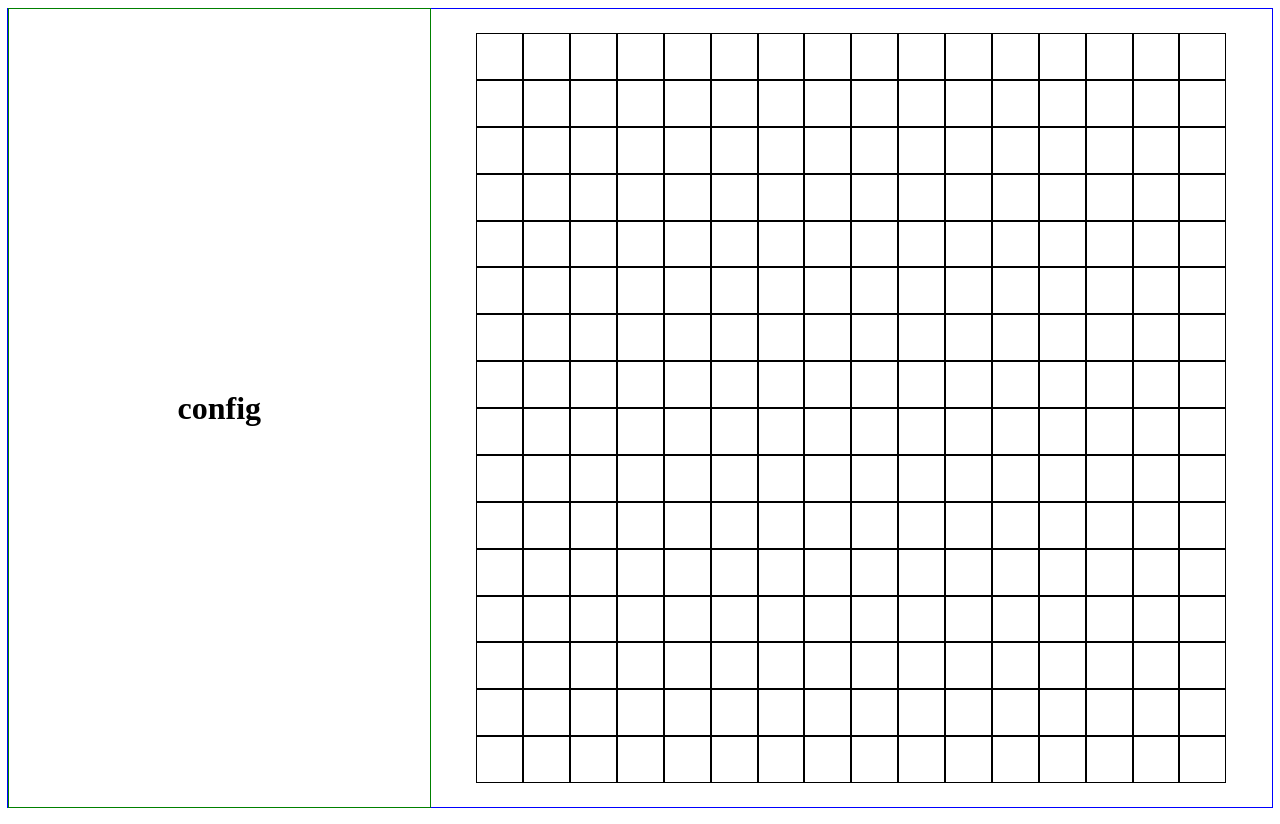
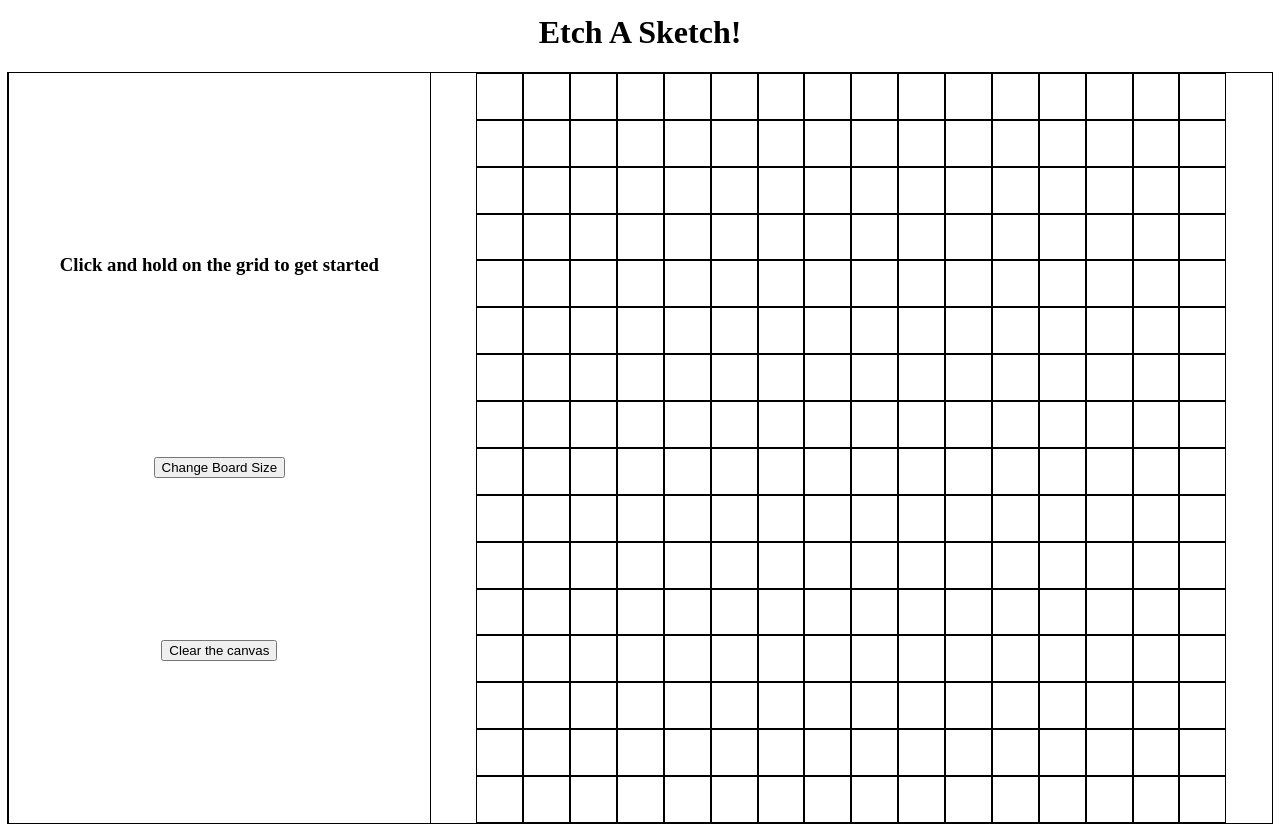
Before and after one commit to joshuahayesVCU/Etch-A-Sketch, a plain HTML site: page index.html in a window 1280 px wide. Drawn offline with Linux system fonts and the light colour scheme.

Commit message:
1.0 Finishing touches

```diff
--- a/index.html
+++ b/index.html
@@ -9,9 +9,12 @@
 </head>
 <body>
     <div class="container">
+        <h1> Etch A Sketch! </h1>
         <div class="game-container">
             <div class="config">
-                <h1> config </h1>
+                <h3> Click and hold on the grid to get started </h3>
+                <button onclick="newGrid()">Change Board Size</button>
+                <button onclick="clearCanvas()">Clear the canvas</button>
             </div>
             <div class="etch-a-sketch-container">
                 <div class="etch-a-sketch"></div>
--- a/javascript.js
+++ b/javascript.js
@@ -1,18 +1,25 @@
 
+// Global variable decleration
+var canvasSize = 16;
+paintingEnabled = false;
+
+function createCanvas(gridSize) {
     var container = document.querySelector(".etch-a-sketch");
 
-const GRID_SIZE = 16;
+    paintingEnabled = false;
+    container.innerHTML = "";
+
     var canvasSize = container.offsetHeight;
     console.log(canvasSize);
 
-for (let i = 0; i < GRID_SIZE * GRID_SIZE; i++) {
+    for (let i = 0; i < gridSize * gridSize; i++) {
         var newDiv = document.createElement("div");
 
         newDiv.className = "sketch-item";
         newDiv.id = i;
         newDiv.style.backgroundColor = "white";
 
-    var itemSize = canvasSize / GRID_SIZE;
+        var itemSize = canvasSize / gridSize;
 
         newDiv.style.width = `${itemSize}px`;
         newDiv.style.height = `${itemSize}px`;
@@ -20,13 +27,28 @@ for (let i = 0; i < GRID_SIZE * GRID_SIZE; i++) {
 
         container.appendChild(newDiv);
     }
+}
 
-// var sketchItem = document.querySelectorAll(".sketch-item");
+function clearCanvas() {
+    var container = document.querySelector(".etch-a-sketch");
 
-// console.log(itemSize);
-// sketchItem.style.width = "100px"
+    createCanvas(canvasSize);
+
+}
+
+function newGrid() {
+    canvasSize = prompt("Please enter a number");
+
+    while (canvasSize > 100 || canvasSize <= 0) {
+        canvasSize = prompt("ERROR: please enter an integer between 1 and 100");
+    }
+
+    clearCanvas();
+    createCanvas(canvasSize);
+}
 
 document.querySelector(".etch-a-sketch").addEventListener('mousedown', function(event) {
+    paintingEnabled = true;
 
     const currentDiv = document.getElementById(event.target.id);
 
@@ -37,8 +59,17 @@ document.querySelector(".etch-a-sketch").addEventListener('mousedown', function(
     document.querySelector(".etch-a-sketch").addEventListener('mouseover', function(event) {
         const currentDiv = document.getElementById(event.target.id);
 
-        if (currentDiv.style.backgroundColor !== "black" ) {
+        if (currentDiv.style.backgroundColor !== "black" && paintingEnabled) {
             currentDiv.style.backgroundColor = "black";
         }
     });
 });
+
+document.querySelector(".etch-a-sketch").addEventListener('mouseup', function(event) {
+    paintingEnabled = false;
+
+});
+
+
+// creating our first default canvas
+createCanvas(canvasSize);
--- a/styles.css
+++ b/styles.css
@@ -20,7 +20,7 @@
     align-items: center;
     justify-content: center;
     justify-content: space-around;
-    border: 1px solid blue;
+    border: 1px solid black;
 }
 
 .config {
@@ -31,8 +31,8 @@
     width: 100%;
     align-items: center;
     justify-content: center;
-    justify-content: space-around;
-    border: 1px solid green;
+    justify-content: space-evenly;
+    border: 1px solid black;
 }
 
 .etch-a-sketch-container {
```
Lines whose indentation alone changed are shown as unchanged.
